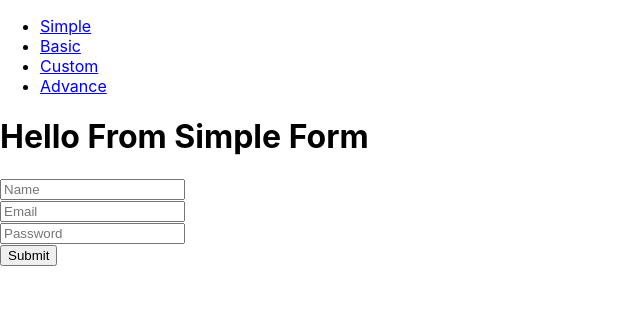
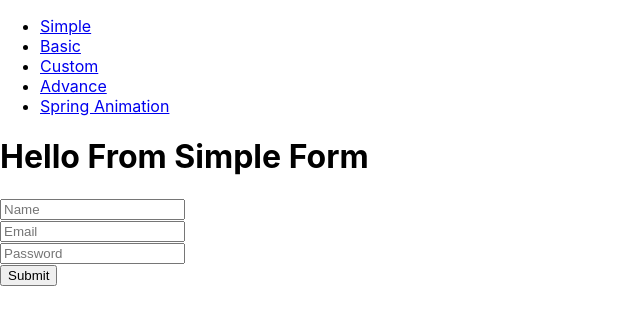
Before and after one commit to mirsujat/Fender, a React (Create React App) app in the folder easy/: page / in a window 1280 px wide. Shown: the top 324 px of the page, without its empty margins (0-640 px from the left). Built offline with nearby package versions, Linux system fonts and the light colour scheme.

Commit message:
Update Navbar.js

```diff
--- a/easy/src/components/Navbar/Navbar.js
+++ b/easy/src/components/Navbar/Navbar.js
@@ -16,6 +16,9 @@ const Navbar = () => (
       <li className="nav-list">
         <Link to="/advance">Advance</Link>
       </li>
+      <li className="nav-list">
+        <Link to="/spring">Spring Animation</Link>
+      </li>
     </ul>
   </div>
 );
```
